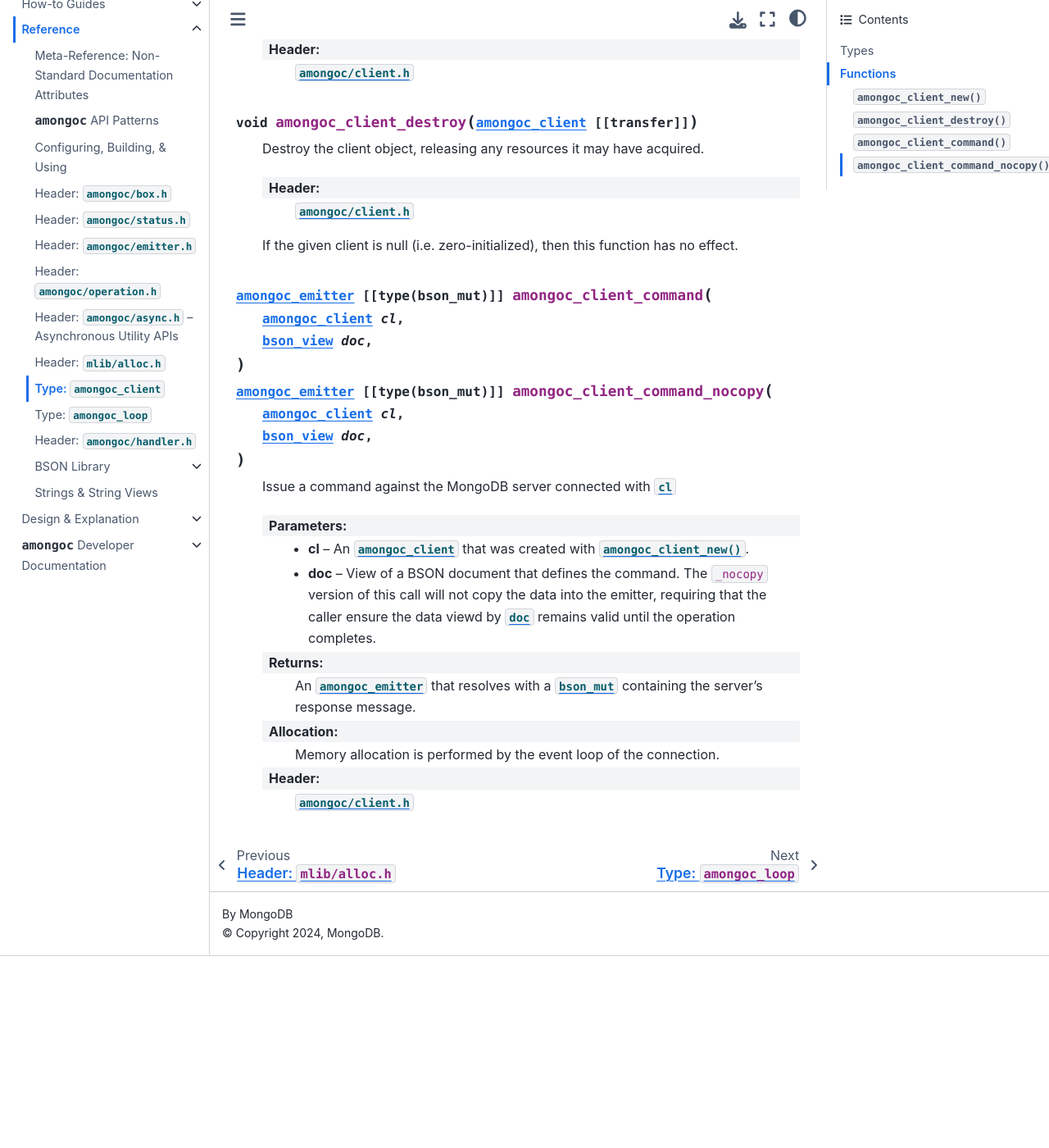
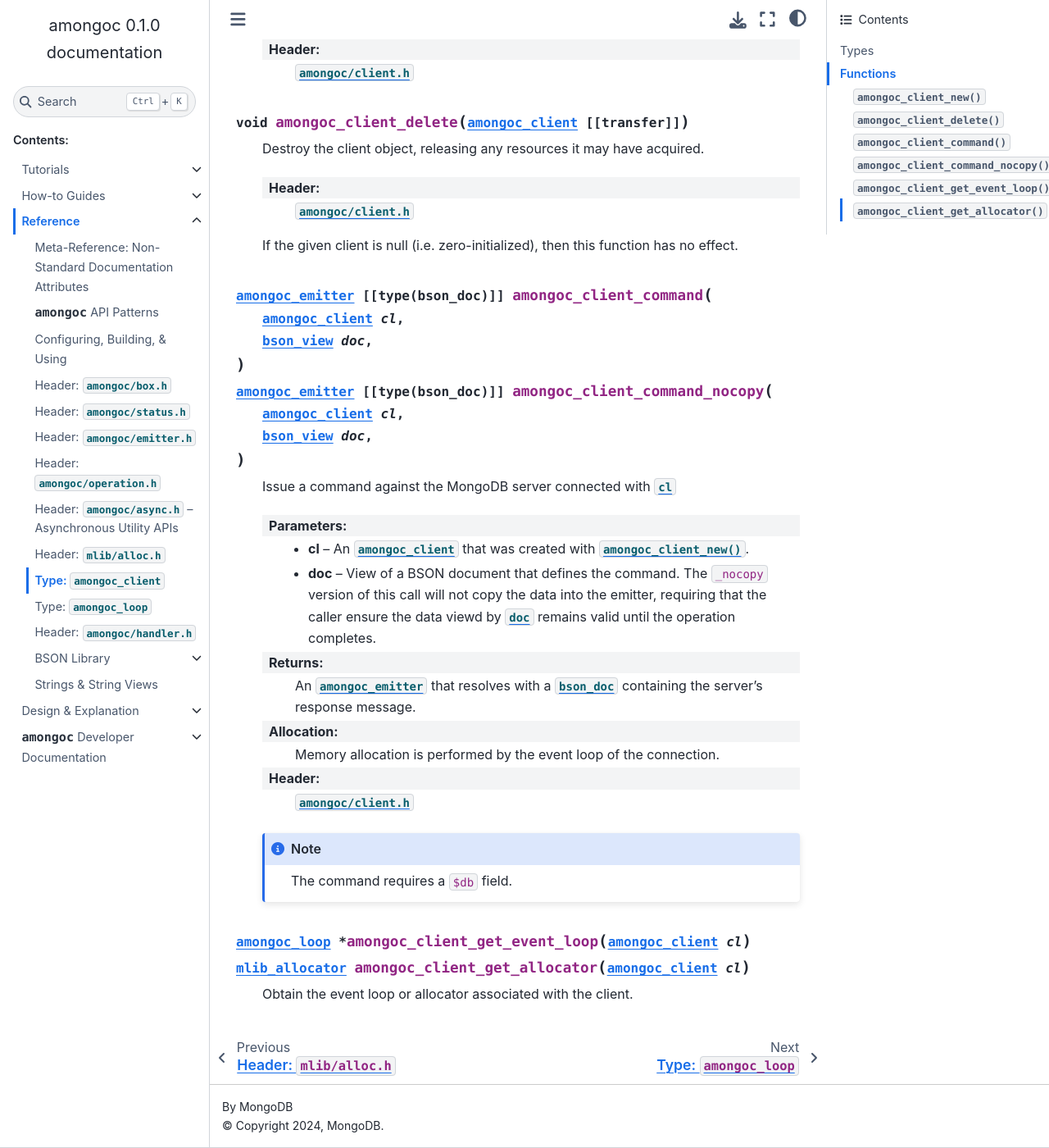
Before and after one commit to mongodb-labs/mongo-c-driver-async, a Sphinx documentation site: the page built from docs/ref/client.rst, in a window 1280 px wide and 1400 px high, scrolled down 895 px. Shown: the whole window at 82% size. Built offline with Sphinx 7.4.7 and the Sphinx Book theme 1.1.4, drawn with Linux system fonts in a browser that asks for light colours; before the commit the page ends 2061 px from its top, so only the background shows below that; some of the changed text lies outside the part shown.

```diff
--- a/docs/ref/client.rst
+++ b/docs/ref/client.rst
@@ -36,7 +36,7 @@ Functions
 
 
 .. function::
-  void amongoc_client_destroy(amongoc_client [[transfer]])
+  void amongoc_client_delete(amongoc_client [[transfer]])
 
   Destroy the client object, releasing any resources it may have acquired.
 
@@ -47,8 +47,8 @@ Functions
 
 
 .. function::
-  amongoc_emitter [[type(bson_mut)]] amongoc_client_command(amongoc_client cl, bson_view doc)
-  amongoc_emitter [[type(bson_mut)]] amongoc_client_command_nocopy(amongoc_client cl, bson_view doc)
+  amongoc_emitter [[type(bson_doc)]] amongoc_client_command(amongoc_client cl, bson_view doc)
+  amongoc_emitter [[type(bson_doc)]] amongoc_client_command_nocopy(amongoc_client cl, bson_view doc)
 
   Issue a command against the MongoDB server connected with `cl`
 
@@ -57,7 +57,16 @@ Functions
     version of this call will not copy the data into the emitter, requiring that
     the caller ensure the data viewd by `doc` remains valid until the operation
     completes.
-  :return: An `amongoc_emitter` that resolves with a `bson_mut` containing the
+  :return: An `amongoc_emitter` that resolves with a `bson_doc` containing the
     server's response message.
   :allocation: Memory allocation is performed by the event loop of the connection.
   :header: |this-header|
+
+  .. note:: The command requires a ``$db`` field.
+
+
+.. function::
+  amongoc_loop* amongoc_client_get_event_loop(amongoc_client cl)
+  mlib_allocator amongoc_client_get_allocator(amongoc_client cl)
+
+  Obtain the event loop or allocator associated with the client.
```
Also changed, not shown: other parts of docs/ref/client.rst (+1 -1 lines), 6 other files.
